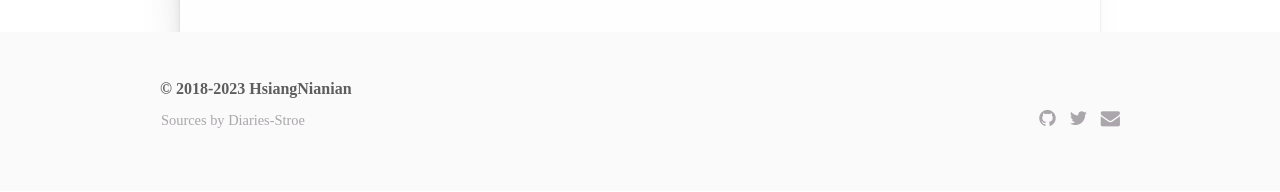
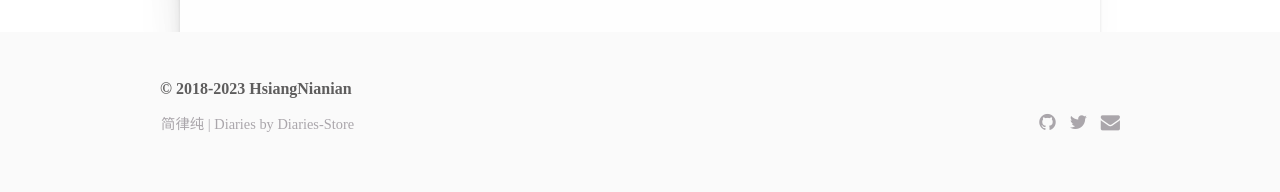
Before and after one commit to Diaries-Store/diary, a Jekyll site: the page built from index.html, in a window 1280 px wide. Shown: the part 757-949 px from the top of the page. Built offline with Jekyll 4.4.1, drawn with Linux system fonts in a browser that asks for light colours.

Commit message:
Update footer.html

```diff
--- a/_includes/footer.html
+++ b/_includes/footer.html
@@ -2,7 +2,8 @@
     <span class="copyright">© {% if site.start %}{{ site.start }}-{% endif %}{{ site.now }} {{ site.name }}</span>
     <div>
         <p class="comment">
-            Sources by <a href="https://github.com/Diaries-Store">Diaries-Stroe</a><br>
+            <a href="https://github.com/HsiangNianian">简律纯</a> |
+            Diaries by <a href="https://github.com/Diaries-Store">Diaries-Store</a><br>
 		</p>
 
 		<ul class="contact">
```
